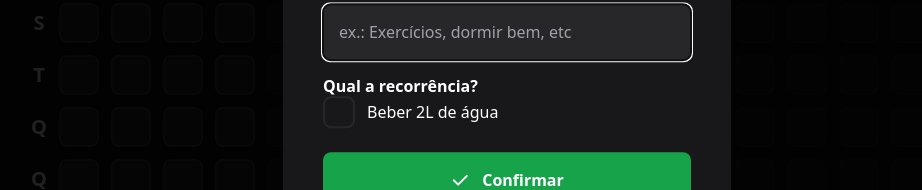
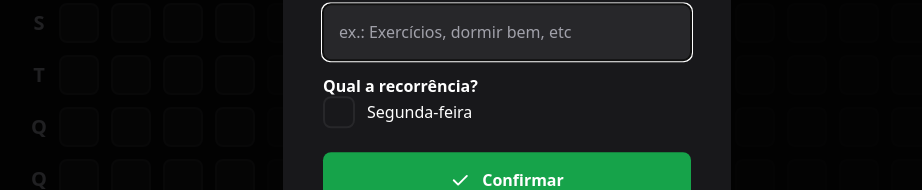
Before and after one commit to carlosrobertodevops/habits, a React (Vite) app in the folder web/: page / in a window 1280 px wide. Both pictures are taken after a click on the button "Novo hábito". Shown: the part 341-531 px from the top of the page, without its empty margins (133-1055 px from the left). Built offline with nearby package versions, Linux system fonts and the light colour scheme.

Commit message:
Web - NewHabitForm Ajustes

```diff
--- a/web/src/components/NewHabitForm.tsx
+++ b/web/src/components/NewHabitForm.tsx
@@ -19,8 +19,13 @@ export function NewHabitForm() {
       <label htmlFor="" className="font-semibold leading-tight mt-4">
         Qual a recorrência?
       </label>
+
       <div className="">
-        <Checkbox.Root className='flex items-center gap-3 group'>
+
+        {/** chrckbox dos hábitos */}
+        <Checkbox.Root
+          className='flex items-center gap-3 group'
+         >
           <div className='w-8 h-8 rounded-lg flex items-center justify-center bg-zinc-900 border-2 border-zinc-800 group-data-[state=checked]:bg-green-500'>
             <Checkbox.Indicator>
               <Check size={23} className="text-white" />
@@ -28,7 +33,7 @@ export function NewHabitForm() {
           </div>
 
           <span className='text-white leading-tight group-data-[state=checked]:line-through group-data-[state=checked]:text-zinc-400'>
-            Beber 2L de água
+            Segunda-feira
           </span>
         </Checkbox.Root>
       </div>
```
